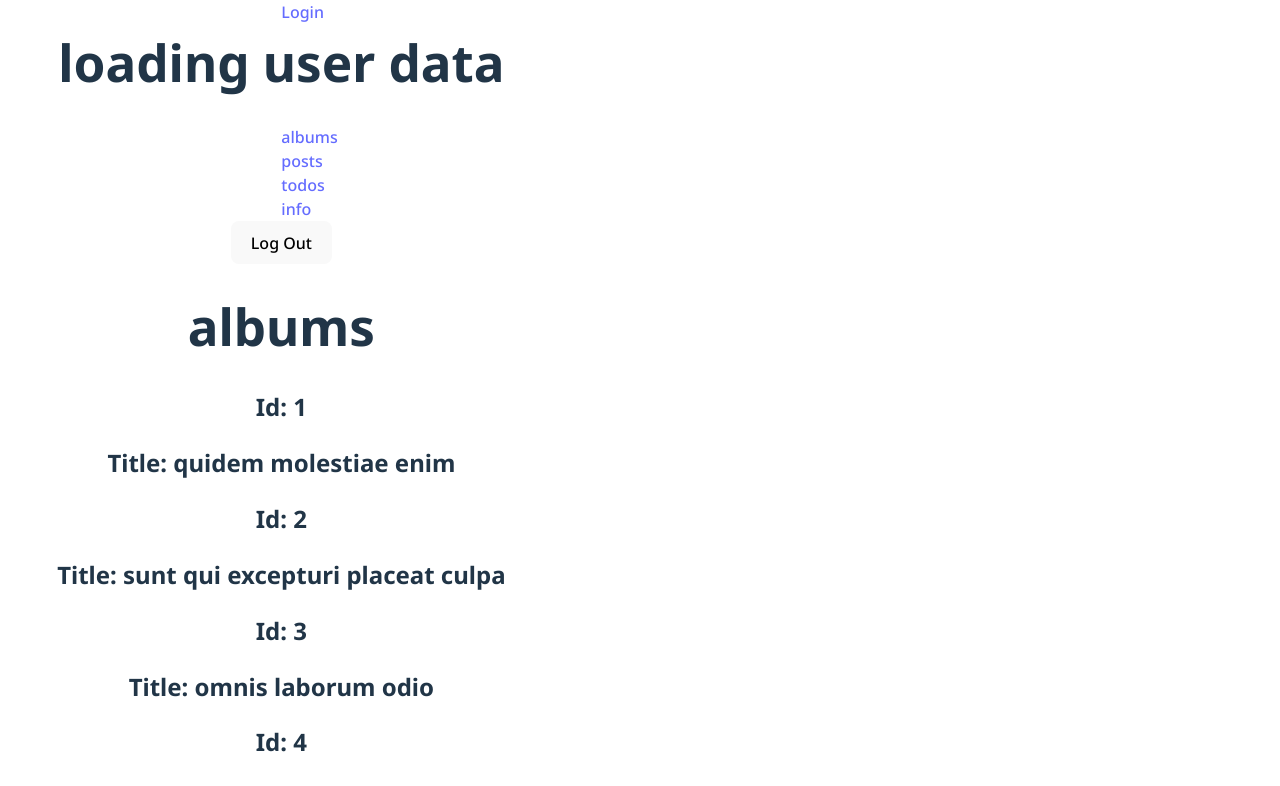
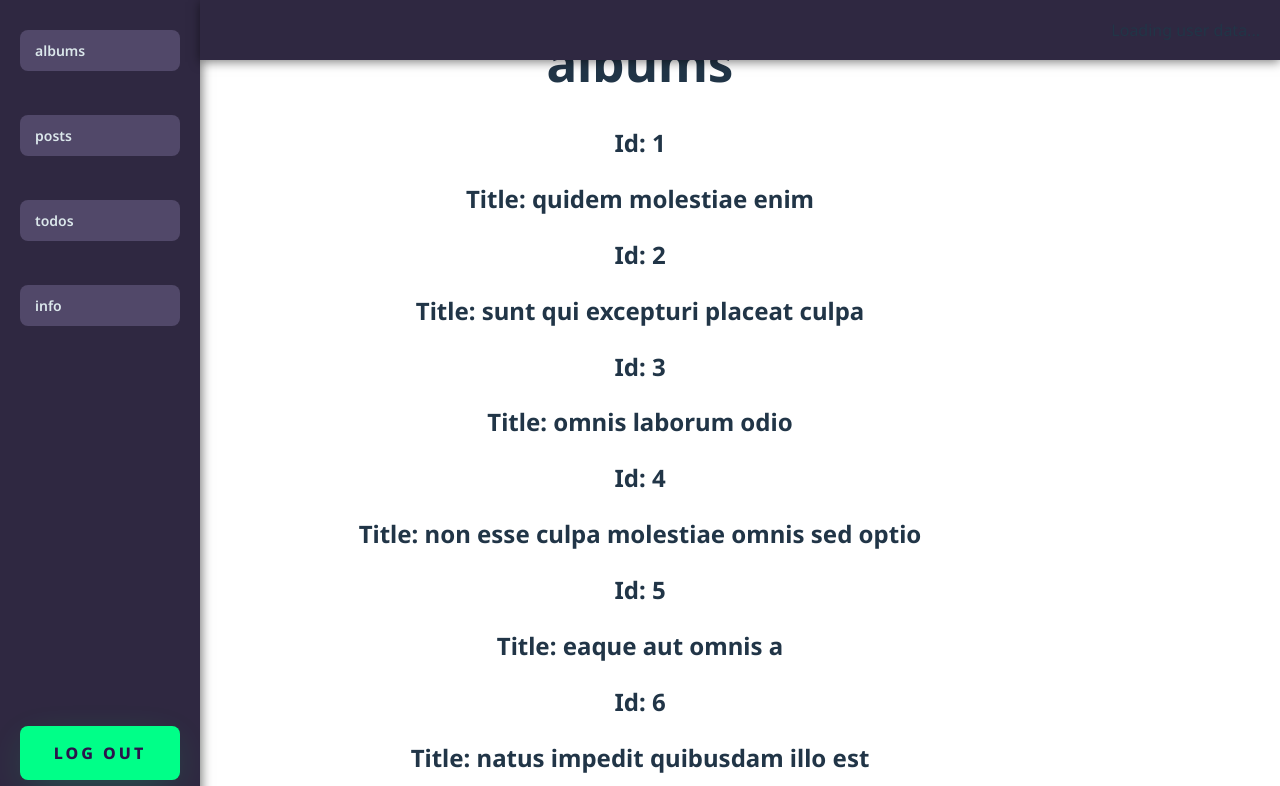
Before and after one commit to Ayala3423/serverProject, a React (Vite) app: page /home/users/1/albums in a window 1280 px wide. Shown: the top 786 px of the page. Built offline with nearby package versions, Linux system fonts and the light colour scheme; data requests are answered from the project's data file.

Commit message:
Initial style

```diff
--- a/src/App.jsx
+++ b/src/App.jsx
@@ -14,7 +14,7 @@ function App() {
   return (
     <>
       <Router>
-        <Link to="/login">Login</Link>
+        <Link to="/login" className='loginLink'>Login</Link>
         <Routes>
           <Route path="/login" element={<Login />} />
           <Route path="/home/users/:userId" element={<Home />}>
--- a/src/components/Home/Home.css
+++ b/src/components/Home/Home.css
@@ -0,0 +1,87 @@
+
+
+nav {
+    position: fixed;
+    top: 0;
+    left: 0;
+    width: 200px; /* רוחב הסרגל */
+    height: 100%; /* גובה מלא */
+    background: #2f2841; /* רקע כהה */
+    padding: 20px;
+    box-shadow: 2px 0 10px rgba(0, 0, 0, 0.5); /* הצללה */
+    display: flex;
+    flex-direction: column; /* תוכן בטור */
+    align-items: flex-start; /* יישור לטור */
+  }
+
+  nav a {
+    text-decoration: none; /* ללא קו תחתון */
+    color: #f0ffffde; /* צבע טקסט */
+    font-size: 14px;
+    font-weight: 600;
+    margin: 10px 0; /* רווח בין הלינקים */
+    padding: 10px 15px;
+    background: #514869; /* צבע רקע */
+    border-radius: 8px; /* פינות מעוגלות */
+    transition: all 0.3s ease; /* אפקט מעבר */
+    width: 100%; /* טופס פריסה מלאה */
+    box-sizing: border-box;
+    text-align: left; /* יישור הטקסט לשמאל */
+  }
+
+  nav a:hover {
+    background: #00ff88; /* צבע רקע על ריחוף */
+    color: #2b134b; /* צבע טקסט חדש על ריחוף */
+  }
+
+  .header {
+    position: fixed;
+    top: 0;
+    right: 0;
+    width: calc(100% - 200px); /* לוקח בחשבון את הסרגל הניווט */
+    height: 60px; /* גובה הכותרת */
+    background-color: #2f2841; /* רקע כהה */
+    display: flex;
+    justify-content: flex-end; /* יישור לימין */
+    align-items: center; /* יישור אנכי */
+    padding: 0 20px;
+    box-shadow: 0 2px 10px rgba(0, 0, 0, 0.5); /* הצללה */
+    z-index: 1000; /* מעל הניווט */
+  }
+
+  .profile {
+    display: flex;
+    align-items: center;
+    color: #f0ffff; /* צבע טקסט */
+    font-size: 16px;
+    font-weight: 600;
+  }
+
+  .username {
+    margin-left: 10px;
+    font-size: 130%;
+    font-weight: 500;
+    color: #00ff88; /* צבע דגש לשם */
+  }
+
+
+  #logOutBtn {
+    margin-top: auto; /* להזיז את הכפתור לסוף הניווט */
+    padding: 16px 0;
+    border: none;
+    border-radius: 8px;
+    background: #00ff88;
+    color: #2b134b;
+    font-weight: 800;
+    text-transform: uppercase;
+    letter-spacing: 3px;
+    cursor: pointer;
+    width: 100%;
+    box-shadow: 0px 10px 40px -12px #00ff8052;
+    transition: all 0.3s ease;
+  }
+
+  #logOutBtn:hover {
+    background: #77ffc0; /* צבע רקע על ריחוף */
+    color: #201b2c; /* צבע טקסט חדש על ריחוף */
+  }
--- a/src/components/Home/Home.jsx
+++ b/src/components/Home/Home.jsx
@@ -1,15 +1,12 @@
 import { useEffect, useState } from 'react'
 import './Home.css'
 import { BrowserRouter as Router, Route, Routes, Link, useParams, useLocation, Outlet, useNavigate } from "react-router-dom";
-import Albums from "../Albums/Albums";
-import Posts from "../Posts/Posts";
-import Todos from "../Todos/Todos";
-import Info from "../Info/Info";
+
 function Home() {
-  const location = useLocation();
   const navigate = useNavigate();
   const { userId } = useParams();
   const [currentUser, setCurrentUser] = useState(null)
+
   useEffect(() => {
     setCurrentUser(JSON.parse(localStorage.getItem('currentUser')));
   }, []);
@@ -20,10 +17,16 @@ function Home() {
   }
 
   return (
-    <>
-      {currentUser ? (
-        <h1>name: {currentUser.username}</h1>)
-        : (<h1>loading user data</h1>)}
+    <div className='homePage'>
+      <header className="header">
+        {currentUser ? (
+          <div className="profile">
+            <span className="username">Welcome, {currentUser.username}</span>
+          </div>
+        ) : (
+          <span className="loading">Loading user data...</span>
+        )}
+      </header>
       <nav>
         <Link to={`/home/users/${userId}/albums`}>albums</Link><br />
         <Link to={`/home/users/${userId}/posts`}>posts</Link><br />
@@ -32,8 +35,9 @@ function Home() {
         <button id="logOutBtn" onClick={handleLogOut}>Log Out</button>
       </nav>
       <Outlet />
-    </>
-  )
+    </div>
+  );
+
 }
 
 export default Home
--- a/src/index.css
+++ b/src/index.css
@@ -13,7 +13,7 @@
   -moz-osx-font-smoothing: grayscale;
 }
 
-a {
+.loginLink {
   font-weight: 500;
   color: #646cff;
   text-decoration: inherit;
@@ -25,8 +25,8 @@ a:hover {
 
 body {
   margin: 0;
-  display: flex;
-  place-items: center;
+  /* place-items: center; */
+  /* display: flex; */
   min-width: 320px;
   min-height: 100vh;
 }
```
